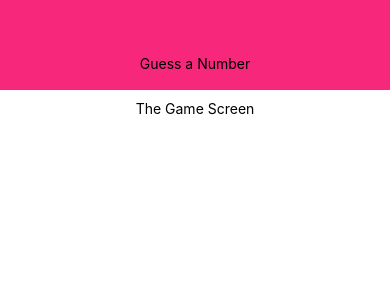
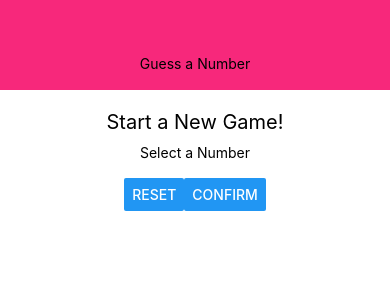
Before and after one commit to dkurganskii/react-native-guess-a-number-app, a React Native app: screen / in a window 390 px wide. Shown: the top 300 px of the page. Built offline with nearby package versions, Linux system fonts and the light colour scheme.

Commit message:
working on the layout

```diff
--- a/screens/StartGameScreen.js
+++ b/screens/StartGameScreen.js
@@ -1,18 +1,41 @@
 import React from 'react'
-import {Text, View, StyleSheet} from 'react-native'
+import { Text, View, StyleSheet, TextInput, Button } from 'react-native'
 
-const StartGameScreen =(props)=>{
-return (
-    <View style={styles.screen}>
-<Text>The Game Screen</Text>
-    </View>
-)
+const StartGameScreen = (props) => {
+    return (
+        <View style={styles.screen}>
+            <Text style={styles.title}>Start a New Game!</Text>
+            <View style={styles.inputContainer}>
+                <Text>Select a Number</Text>
+                <TextInput />
+                <View style={styles.buttonContainer}>
+                    <Button title="Reset" onPress={() => { }} />
+                    <Button title="Confirm" onPress={() => { }} />
+                </View>
+            </View>
+        </View>
+    )
 }
 const styles = StyleSheet.create({
     screen: {
         flex: 1,
         padding: 10,
         alignItems: 'center'
+    },
+    buttonContainer: {
+        flexDirection: 'row',
+        justifyContent: 'space-between',
+        paddingHorizontal: 15
+    },
+    inputContainer: {
+        width: 300,
+        maxWidth: '80%',
+        alignItems: 'center'
+    },
+    title: {
+        fontSize: 20,
+        marginVertical: 10,
+
     }
 })
 
```
Also changed, not shown: App.js (+5 -5 lines), components/Header.js (+10 -10 lines).
